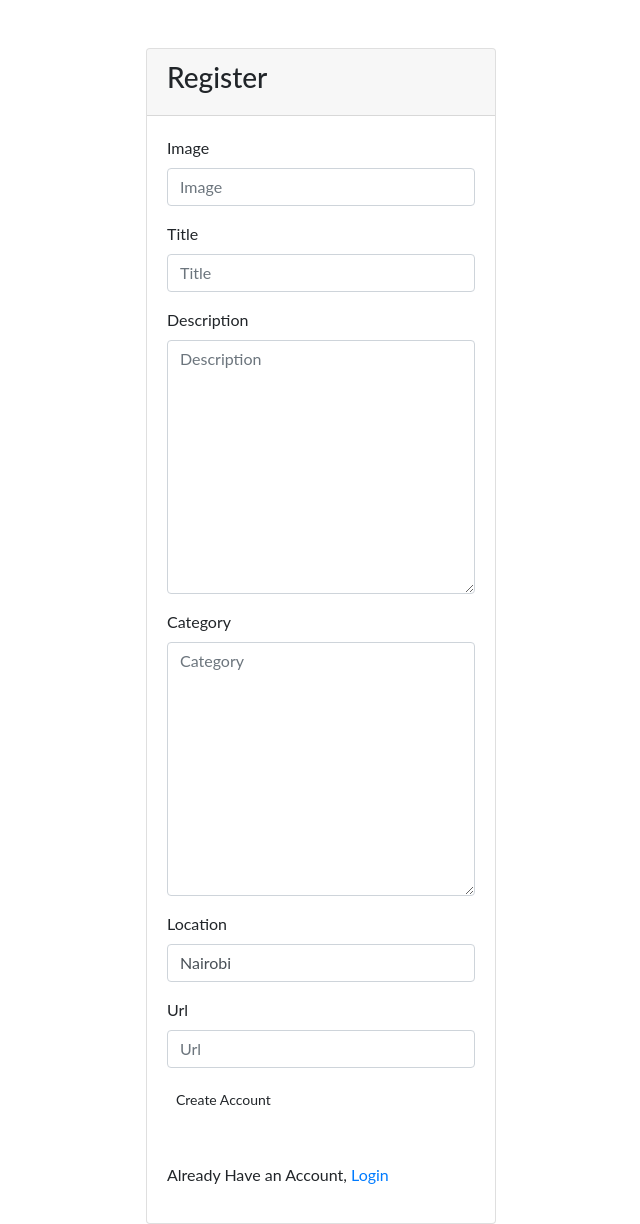
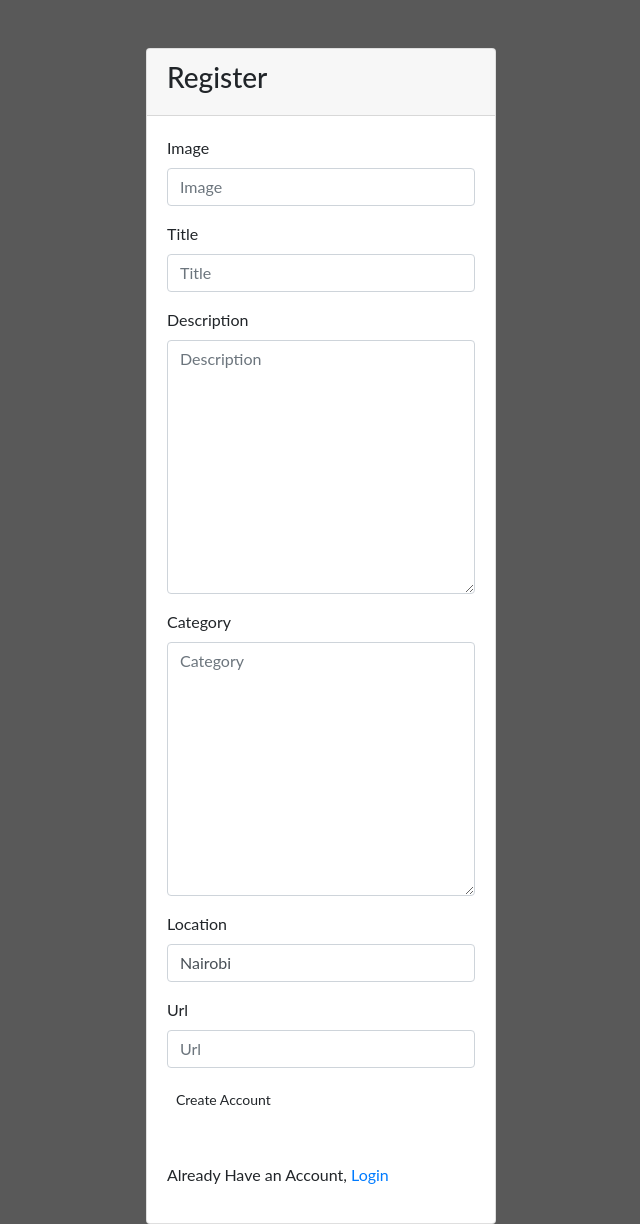
Before and after one commit to ezekielkibiego/Awwwards, a Django app: template awwwardsapp/templates/django_registration/registration_form.html in a window 1280 px wide. Shown: the whole page, without its empty margins (319-959 px from the left). Run offline with Django 3.2, Linux system fonts and the light colour scheme; the template is opened without the code that fills it: values that come from a table or form of the project are taken from there, others are empty; some libraries are stand-ins or nearby versions.

Commit message:
added bg color in register form

```diff
--- a/awwwardsapp/templates/django_registration/registration_form.html
+++ b/awwwardsapp/templates/django_registration/registration_form.html
@@ -1,6 +1,13 @@
 {%extends "registration/base.html"%}
 {% load bootstrap4 %}
 {% block content %}
+
+<style>
+  body{
+    background-color: rgba(0, 0, 0, 0.651);
+  }
+</style>
+
 <div class="container">
   <div class="row">
 
```
